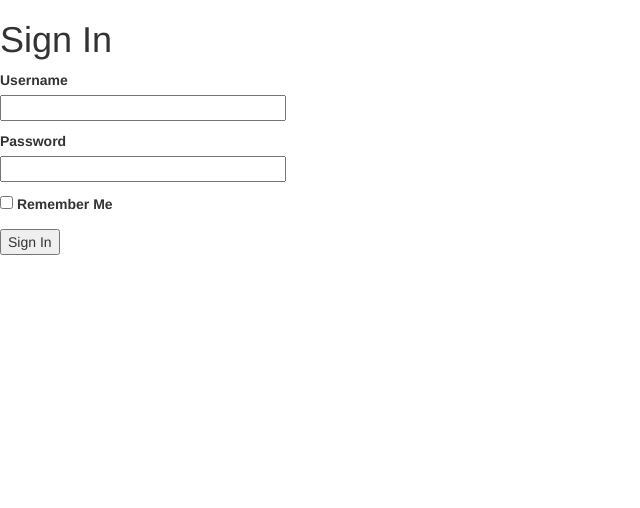
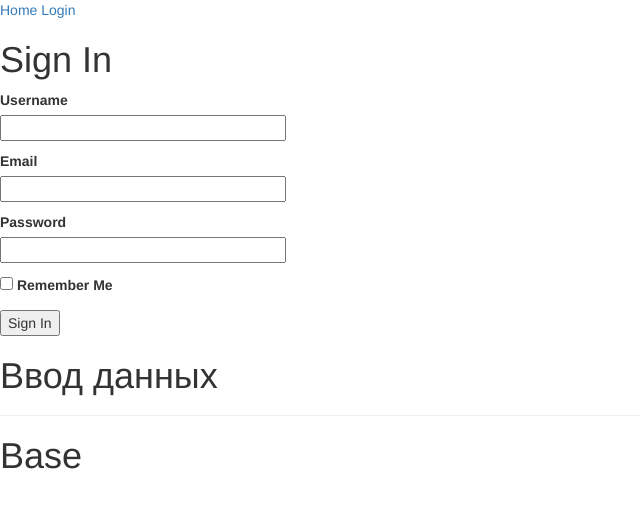
Before and after one commit to vvnbel/NEWYEAR23, a Flask app: page /login in a window 1280 px wide. Shown: the top 508 px of the page, without its empty margins (0-640 px from the left). Run offline with Flask 2, Linux system fonts and the light colour scheme; some libraries are stand-ins or nearby versions.

Commit message:
redesigned the basic template, login page, added an email form

```diff
--- a/app/forms.py
+++ b/app/forms.py
@@ -1,9 +1,10 @@
 from flask_wtf import FlaskForm
 from wtforms import StringField, PasswordField, BooleanField, SubmitField
-from wtforms.validators import DataRequired
+from wtforms.validators import DataRequired, Email
 
 class LoginForm(FlaskForm):
     username = StringField('Username', validators=[DataRequired()])
+    email = StringField('Email', validators=[Email()])
     password = PasswordField('Password', validators=[DataRequired()])
-    remember_me = BooleanField('Remember Me')
+    remember_me = BooleanField('Remember Me', default=False)
     submit = SubmitField('Sign In')
--- a/app/templates/base.html
+++ b/app/templates/base.html
@@ -4,7 +4,8 @@
 <head>
         <meta charset="UTF-8">
 
-
+    <a href="{{ url_for('index') }}">Home</a>
+    <a href="{{ url_for('login') }}">Login</a>
 {% block title %}
 MY F
 {% endblock %}
--- a/app/templates/login.html
+++ b/app/templates/login.html
@@ -1,9 +1,7 @@
 {% extends "base.html" %}
 
-{% block content %}
-  {% block base_01 %}
+{% block base_01 %}
 
-    {% endblock %}
 
 
     <h1>Sign In</h1>
@@ -13,6 +11,12 @@
             {{ form.username.label }}<br>
             {{ form.username(size=32) }}<br>
             {% for error in form.username.errors %}
+            <span style="color: red;">[{{ error }}]</span>
+            {% endfor %}
+        </p>        <p>
+            {{ form.email.label }}<br>
+            {{ form.email(size=32) }}<br>
+            {% for error in form.email.errors %}
             <span style="color: red;">[{{ error }}]</span>
             {% endfor %}
         </p>
```
